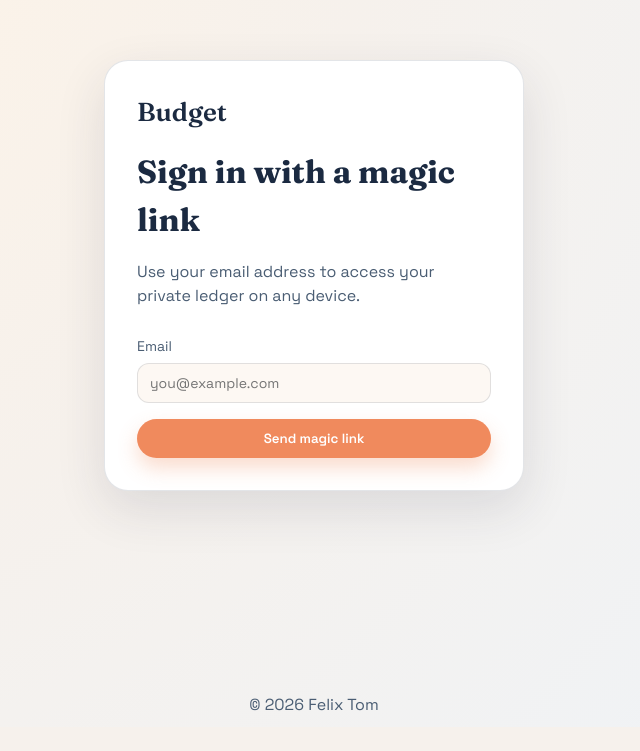
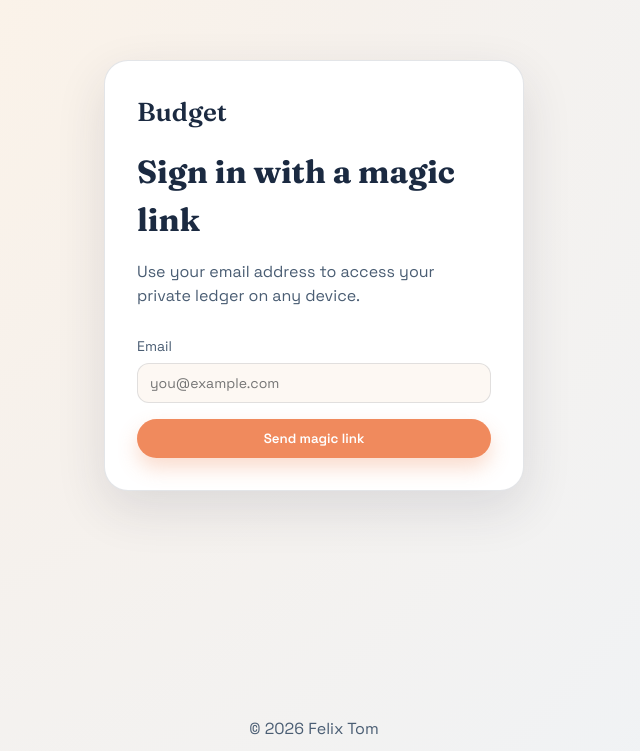
Before and after one commit to felixt-io/budget-monitoring-ledger, a React (Vite) app in the folder web/: page /login in a window 1280 px wide. Shown: the part 125-876 px from the top of the page, without its empty margins (326-966 px from the left). Before the commit the page ends 852 px from the top, so only its background shows below. Built offline with nearby package versions, Linux system fonts and the light colour scheme; no server answers.

Commit message:
Move auth footer upward

```diff
--- a/web/src/index.css
+++ b/web/src/index.css
@@ -395,6 +395,10 @@ select {
   flex: 1;
 }
 
+.auth-shell .site-footer {
+  margin-top: 24px;
+}
+
 .auth-card {
   background: var(--surface);
   border-radius: 24px;
```
